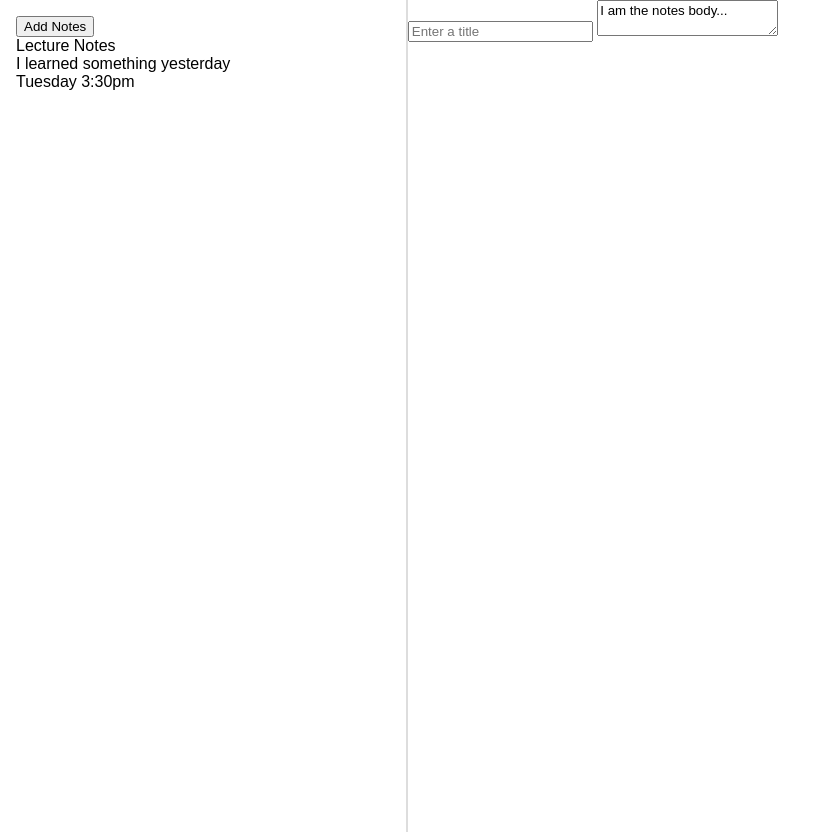
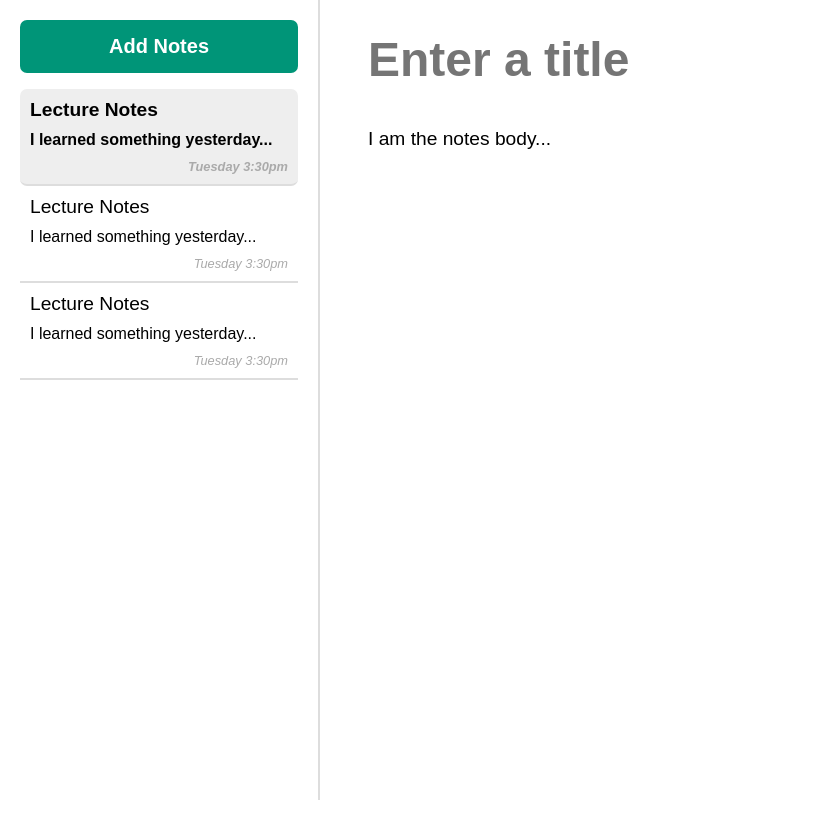
Before and after one commit to duclairdeugoue/fe-digitaldiary, a plain HTML site: page index.html in a window 1280 px wide. Shown: the whole page, without its empty margins (0-825 px from the left). After the commit the page ends 800 px from the top, so only its background shows below. Drawn offline with Linux system fonts and the light colour scheme.

Commit message:
[Update]: ui added

```diff
--- a/css/main.css
+++ b/css/main.css
@@ -1,7 +1,8 @@
-html,
-body {
-    height: 100%;
+* {
+    /* height: 100%; */
     margin: 0;
+    padding: 0;
+    box-sizing: border-box;
 }
 
 .notes {
@@ -15,14 +16,93 @@ body {
 }
 
 .notes__sidebar {
-    flex-basis: 30%;
-    padding: 1em;
+    flex-basis: 25%;
+    padding: 1.25em;
     overflow-y: auto;
     height: 100vh;
     border-right: 2px solid #dddddd;
 }
 
+.notes__add {
+    margin-bottom: 1em;
+}
+
+.notes__add-btn {
+    background: #009578;
+    border: none;
+    border-radius: 7px;
+    color: #ffffff;
+    cursor: pointer;
+    font-size: 1.25em;
+    font-weight: bold;
+    padding: 0.75em 0;
+    width: 100%;
+
+}
+
+.notes__add-btn:hover {
+    background: #00afc8;
+}
+
+.notes__list-item {
+    cursor: pointer;
+    border-bottom: 2px solid #dddddd;
+
+}
+
+.notes__list-item--selected {
+    background: #eeeeee;
+    border-radius: 7px;
+    font-weight: bold;
+}
+
+.notes__small-title,
+.notes__small-updated {
+    padding: 10px;
+}
+
+.notes__small-title {
+    font-size: 1.2em;
+
+}
+
+.notes__small-body {
+    padding: 0 10px;
+}
+
+.notes__small-updated {
+    color: #aaaaaa;
+    font-style: italic;
+    text-align: right;
+    font-size: 0.8em;
+}
 
 .notes__preview {
-    flex-basis: 70%;
+    flex-basis: 75%;
+    display: flex;
+    flex-direction: column;
+    /* flex-grow: 1; */
+    padding: 2em 3em;
+
 }
+
+
+.notes__title,
+.notes__body {
+    border: none;
+    outline: none;
+    /* width: 100%; */
+}
+
+
+.notes__title {
+    font-size: 3em;
+    font-weight: bold;
+}
+.notes__body {
+    flex-grow: 1;
+    font-size: 1.2em;
+    line-height: 1.5;
+    margin-top: 2em;
+    resize: none;
+}
--- a/index.html
+++ b/index.html
@@ -12,14 +12,24 @@
 <body>
 	<div class="notes" id="app">
 		<div class="notes__sidebar">
-			<button class="notes__add" type="button">Add Notes</button>
+			<div class=notes__add>
+				<button class="notes__add-btn" type="button">Add Notes</button>
+			</div>
 			<div class="notes__list">
+				<div class="notes__list-item notes__list-item--selected">
+					<div class="notes__small-title">Lecture Notes</div>
+					<div class="notes__small-body"> I learned something yesterday...</div>
+					<div class="notes__small-updated">Tuesday 3:30pm</div>
+				</div>
 				<div class="notes__list-item">
-					<div class="notes__small-title">
-						<div class="notes__small-title">Lecture Notes</div>
-						<div class="notes__small-body"> I learned something yesterday</div>
-						<div class="notes__small-updated">Tuesday 3:30pm</div>
-					</div>
+					<div class="notes__small-title">Lecture Notes</div>
+					<div class="notes__small-body"> I learned something yesterday...</div>
+					<div class="notes__small-updated">Tuesday 3:30pm</div>
+				</div>
+				<div class="notes__list-item">
+					<div class="notes__small-title">Lecture Notes</div>
+					<div class="notes__small-body"> I learned something yesterday...</div>
+					<div class="notes__small-updated">Tuesday 3:30pm</div>
 				</div>
 			</div>
 		</div>
```
